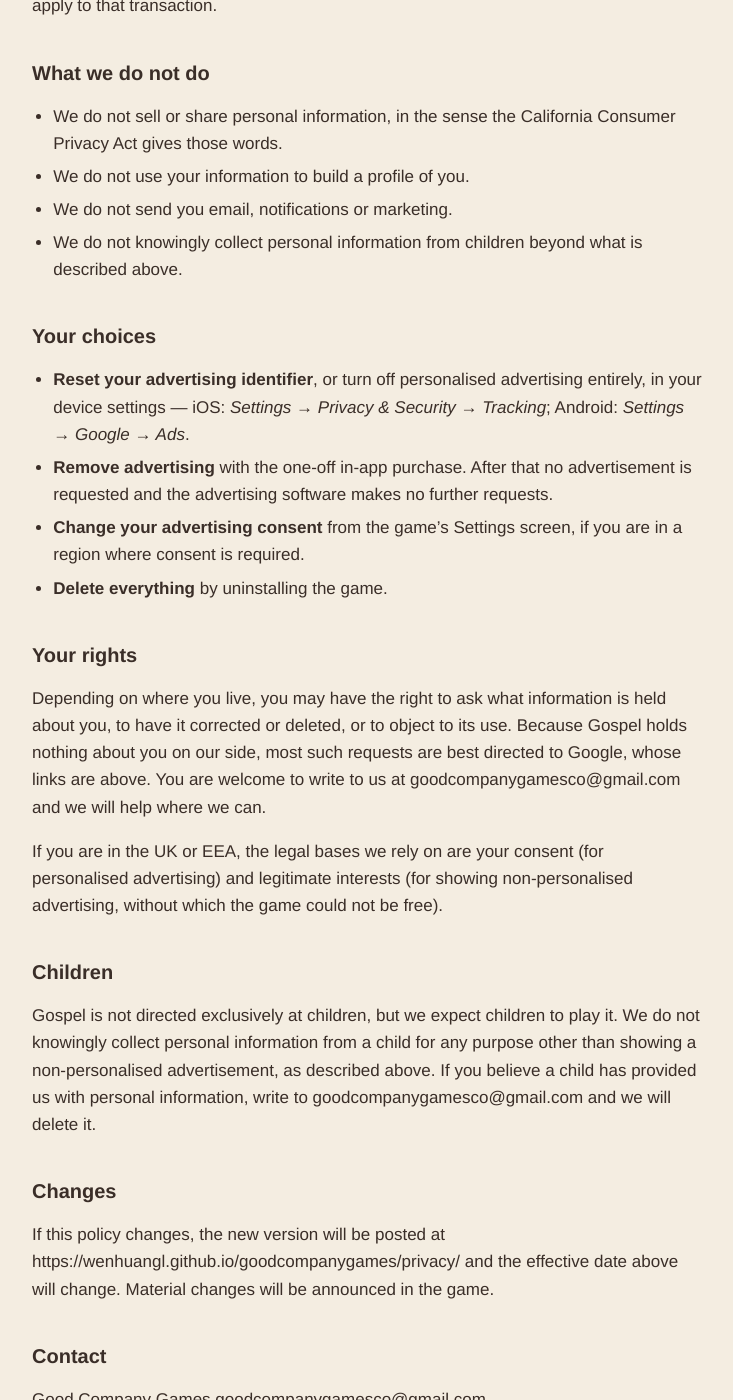
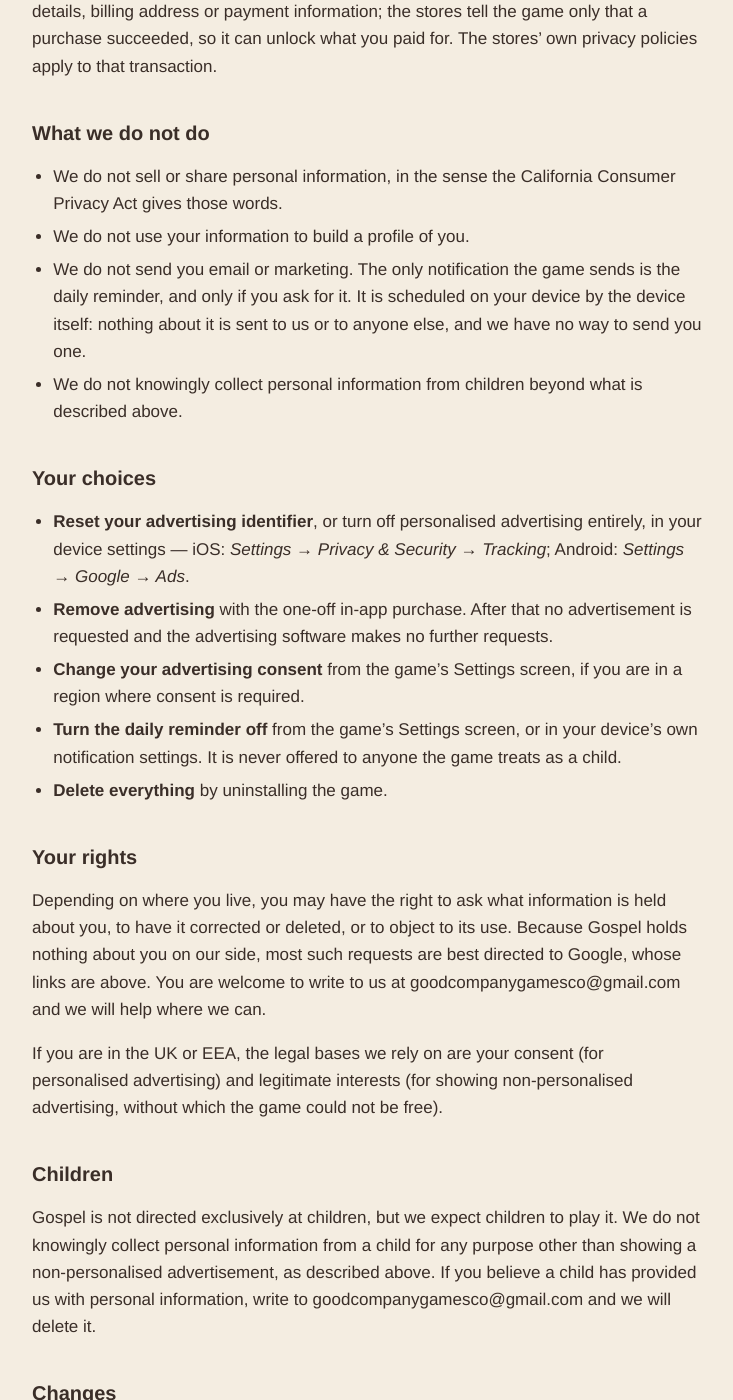
Before and after one commit to WenhuangL/goodcompanygames, a Jekyll site: the page built from privacy/index.md, in a window 1280 px wide and 1400 px high, scrolled down 2222 px. Shown: the whole window, without its empty margins (272-1005 px from the left). Built offline with Jekyll 4.4.1, drawn with Linux system fonts in a browser that asks for light colours; some of the changed text lies outside the part shown.

Commit message:
Correct the published policy: the daily reminder, and the new address
The game now offers an opt-in daily reminder, so the policy says what it stores on the device and
how to turn it off, and no longer says the game sends no notifications. New versions are posted
at goodcompanygames.co/privacy/.

Co-Authored-By: Claude Opus 5.5 <noreply@anthropic.com>

```diff
--- a/privacy/index.md
+++ b/privacy/index.md
@@ -23,6 +23,8 @@ following on the device, using the operating system's own app storage:
 - whether you have completed today's daily puzzle
 - the year of birth you entered on first launch
 - a note of whether you have bought anything
+- whether you switched on the daily reminder and at what time, and when you started your last
+  few daily puzzles — used only to suggest a time for the reminder
 
 Uninstalling the game removes all of it from the device.
 
@@ -85,7 +87,9 @@ so it can unlock what you paid for. The stores' own privacy policies apply to th
 - We do not sell or share personal information, in the sense the California Consumer Privacy Act
   gives those words.
 - We do not use your information to build a profile of you.
-- We do not send you email, notifications or marketing.
+- We do not send you email or marketing. The only notification the game sends is the daily
+  reminder, and only if you ask for it. It is scheduled on your device by the device itself:
+  nothing about it is sent to us or to anyone else, and we have no way to send you one.
 - We do not knowingly collect personal information from children beyond what is described above.
 
 ## Your choices
@@ -97,6 +101,8 @@ so it can unlock what you paid for. The stores' own privacy policies apply to th
   requested and the advertising software makes no further requests.
 - **Change your advertising consent** from the game's Settings screen, if you are in a region
   where consent is required.
+- **Turn the daily reminder off** from the game's Settings screen, or in your device's own
+  notification settings. It is never offered to anyone the game treats as a child.
 - **Delete everything** by uninstalling the game.
 
 ## Your rights
@@ -119,7 +125,7 @@ personal information, write to goodcompanygamesco@gmail.com and we will delete i
 
 ## Changes
 
-If this policy changes, the new version will be posted at https://wenhuangl.github.io/goodcompanygames/privacy/ and the effective date
+If this policy changes, the new version will be posted at https://goodcompanygames.co/privacy/ and the effective date
 above will change. Material changes will be announced in the game.
 
 ## Contact
```
Also changed, not shown: other parts of privacy/index.md (+1 -1 lines).
